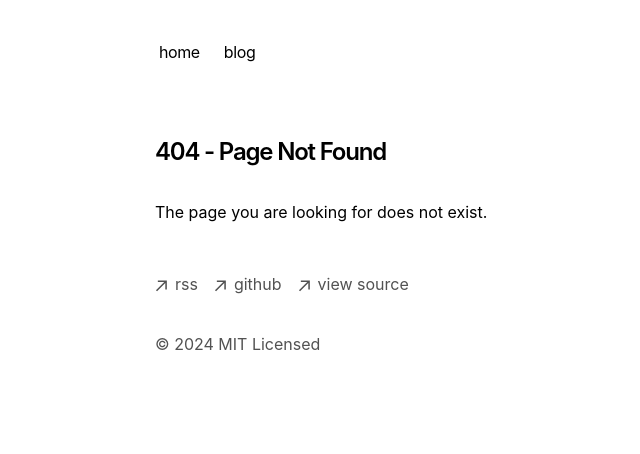
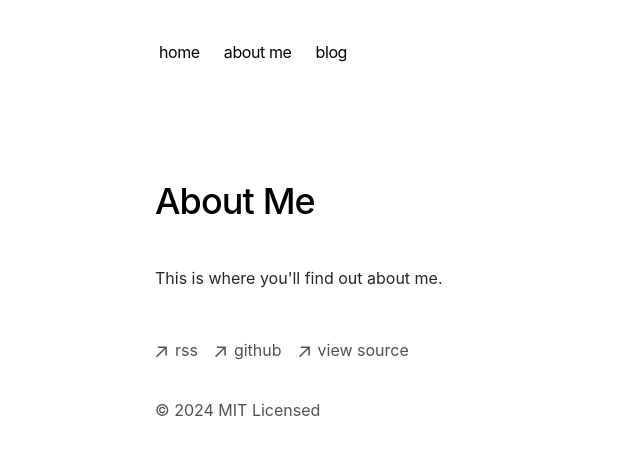
Before and after one commit to ricky-ultimate/ultimate.dev, a Next.js app: page /about in a window 1280 px wide. Before the commit this address had no page. Shown: the top 454 px of the page, without its empty margins (197-837 px from the left). Built offline with nearby package versions, Linux system fonts and the light colour scheme.

Commit message:
feat: Implement about me page

```diff
--- /dev/null
+++ b/app/about/page.tsx
@@ -0,0 +1,14 @@
+import React from 'react';
+
+const AboutMe = () => {
+  return (
+    <div className="prose">
+      <h1>About Me</h1>
+      <p>
+        This is where you'll find out about me.
+      </p>
+    </div>
+  );
+};
+
+export default AboutMe;
--- a/app/components/nav.tsx
+++ b/app/components/nav.tsx
@@ -4,10 +4,13 @@ const navItems = {
   '/': {
     name: 'home',
   },
+  '/about': {
+    name: 'about me',
+  },
   '/blog': {
     name: 'blog',
   },
-}
+};
 
 export function Navbar() {
   return (
```
